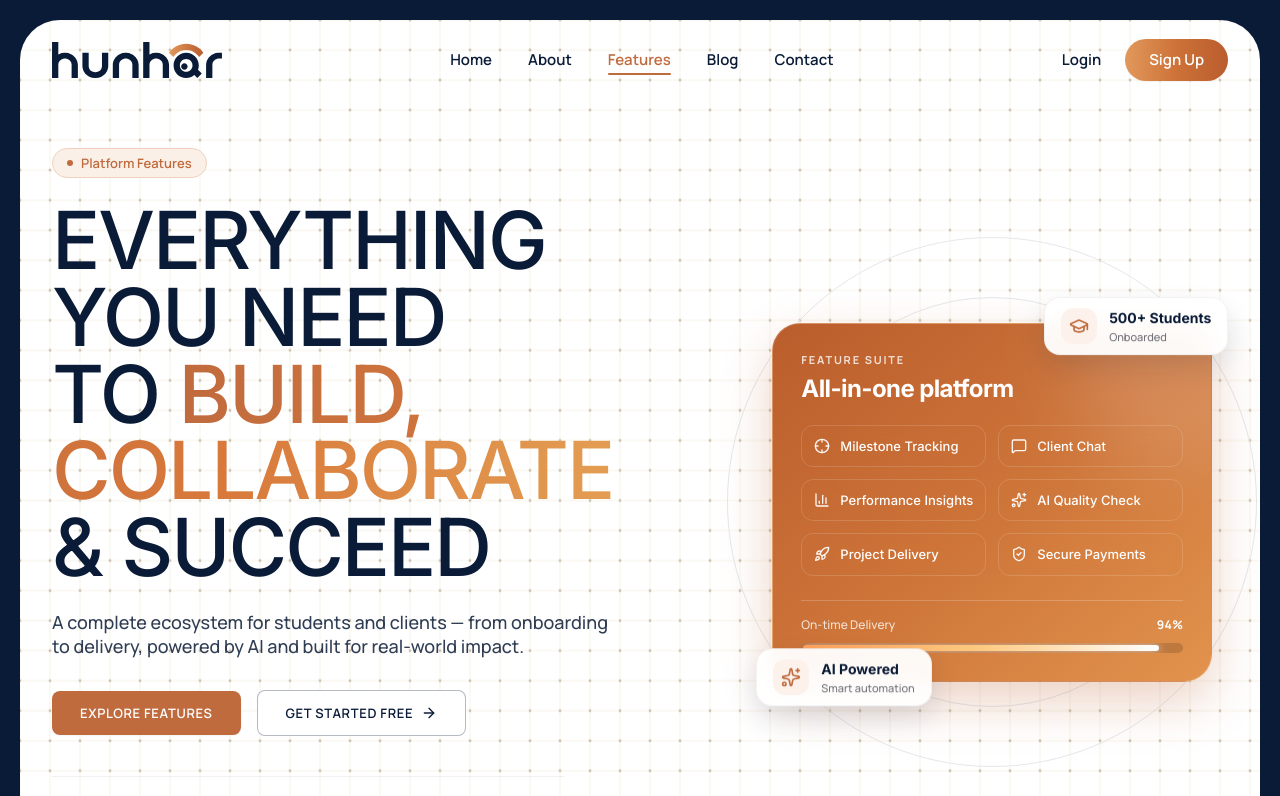
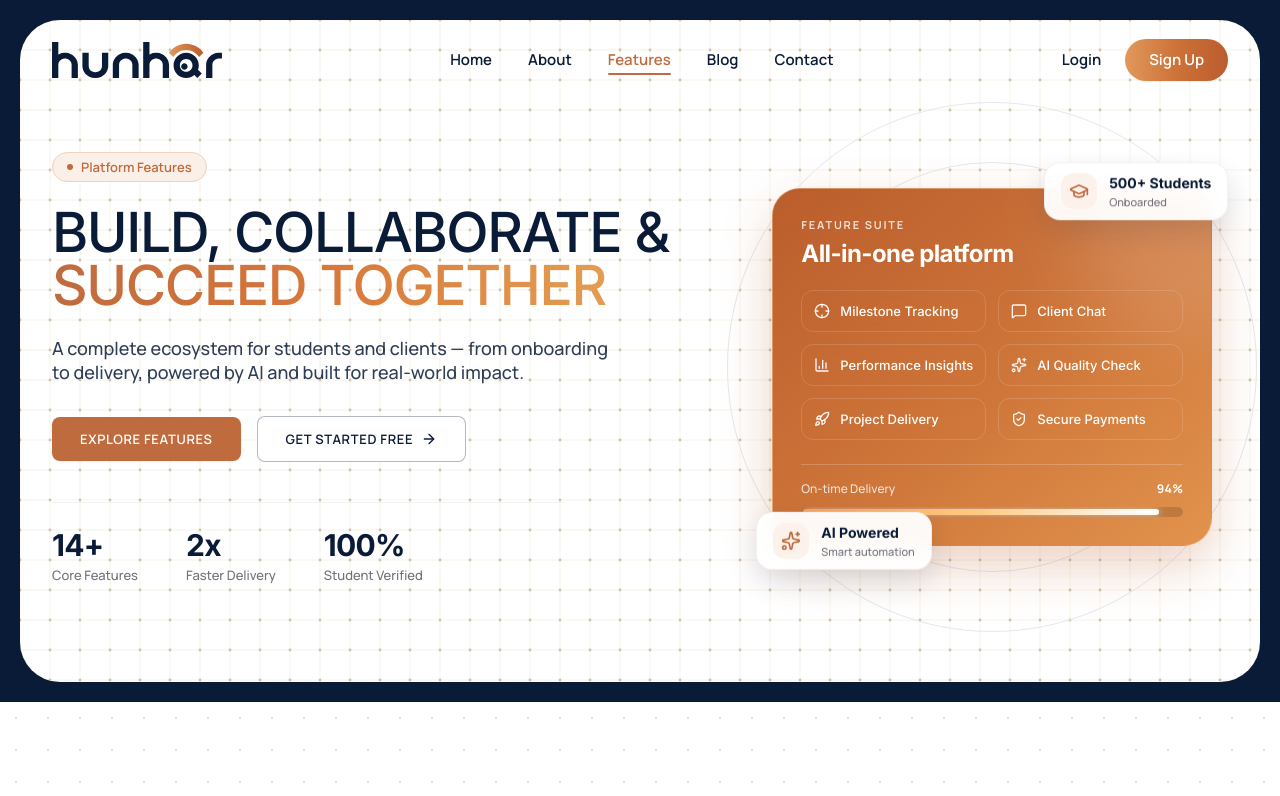
Before and after one commit to WCVFW/Hunhar, a React (Vite) app in the folder Hunhar-frontend/: page /features in a window 1280 px wide. Shown: the top 796 px of the page. Built offline with nearby package versions, Linux system fonts and the light colour scheme.

Commit message:
change the Font size

```diff
--- a/Hunhar-frontend/src/components/landing/FeaturesHero.tsx
+++ b/Hunhar-frontend/src/components/landing/FeaturesHero.tsx
@@ -47,15 +47,17 @@ export default function FeaturesHero({ onOpenSignup }: FeaturesHeroProps): React
               </div>
 
               {/* Main Headline */}
-            <h1 className="font-makira font-medium text-[2.15rem] min-[380px]:text-[2.4rem] sm:text-[3.5rem] md:text-[4rem] lg:text-[3.75rem] xl:text-[5rem] text-[#0A1B37] leading-[0.98] sm:leading-[0.96] tracking-[-0.025em] uppercase m-0">
-              Everything You Need
-              <br />
-              to{' '}
+              <h1 className="font-makira font-medium text-[2.15rem] min-[380px]:text-[2.4rem] sm:text-[3rem] md:text-[3.35rem] lg:text-[2.65rem] xl:text-[3.45rem] 2xl:text-[4rem] text-[#0A1B37] leading-[0.98] sm:leading-[0.96] tracking-[-0.025em] uppercase m-0 max-w-2xl xl:max-w-3xl">
+                <span className="sm:whitespace-nowrap">Build, Collaborate &</span>
+                <br className="hidden sm:inline" />
+                <span className="sm:whitespace-nowrap">
+
                   <span className="bg-gradient-to-r from-[#C06B3E] via-[#D8783B] to-[#E39D52] bg-clip-text text-transparent">
-                Build, Collaborate
+                    Succeed Together
                   </span>
-              <br />
-              & Succeed
+                </span>
+                <br className="hidden sm:inline" />
+
               </h1>
 
               {/* Subhead / Description */}
--- a/Hunhar-frontend/src/pages/AboutPage.tsx
+++ b/Hunhar-frontend/src/pages/AboutPage.tsx
@@ -289,8 +289,10 @@ export default function AboutPage(): React.JSX.Element {
                 <span className="inline-block px-4 py-1.5 rounded-full bg-white text-terracotta border border-terracotta/40 font-bold text-xs sm:text-sm tracking-wide shadow-sm select-text">
                   Hunhar, a THE UNOiA brand
                 </span>
-                <h1 className="font-makira font-medium text-[2.15rem] min-[380px]:text-[2.4rem] sm:text-[3.5rem] md:text-[4rem] lg:text-[3.75rem] xl:text-[5rem] text-navy tracking-[-0.025em] leading-[0.98] sm:leading-[0.96] uppercase mt-5 mb-5 sm:mb-6 max-w-xl select-text">
-                  Great Talent Deserves to Be <span className="text-terracotta select-text">Discovered.</span>
+                <h1 className="font-makira font-medium text-[2.15rem] min-[380px]:text-[2.4rem] sm:text-[3.25rem] md:text-[3.65rem] lg:text-[3.25rem] xl:text-[4.25rem] 2xl:text-[4.75rem] text-navy tracking-[-0.025em] leading-[0.98] sm:leading-[0.96] uppercase mt-5 mb-5 sm:mb-6 max-w-2xl select-text">
+                  Great Talent <br className="hidden sm:inline" />
+                  <span className="sm:whitespace-nowrap">Deserves to Be</span> <br className="hidden sm:inline" />
+                  <span className="text-terracotta select-text">Discovered.</span>
                 </h1>
                 <p className="font-manrope text-[0.9375rem] sm:text-base xl:text-[1.125rem] leading-[1.6] font-medium text-[#0A1B37]/85 max-w-lg mb-8 select-text">
                   Hunhar connects talented individuals with real opportunities and businesses with the right skills to bring ideas to life.
@@ -307,13 +309,13 @@ export default function AboutPage(): React.JSX.Element {
               {/* Right Column: Arches, Opportunity Badge, Mascot */}
               <div className="lg:col-span-6 relative max-w-lg mx-auto lg:max-w-none w-full select-text">
                 {/* Floating Opportunity Pill Badge */}
-                <div className="absolute -top-7 left-2 sm:left-6 z-20 flex items-center gap-3 bg-navy text-[#F3EFE6] px-4 py-2.5 rounded-2xl -rotate-6 shadow-2xl border border-white/10 select-text">
+                {/* <div className="absolute -top-7 left-2 sm:left-6 z-20 flex items-center gap-3 bg-navy text-[#F3EFE6] px-4 py-2.5 rounded-2xl -rotate-6 shadow-2xl border border-white/10 select-text">
                   <span className="w-8 h-8 rounded-full bg-terracotta flex-shrink-0" />
                   <div className="flex flex-col leading-tight select-text">
                     <b className="text-xs sm:text-sm font-bold select-text">Packaging redesign</b>
                     <small className="text-[#CDA96B] font-bold text-[11px] select-text">Open for bids</small>
                   </div>
-                </div>
+                </div> */}
 
                 {/* 3 Student Arch Cards */}
                 <div className="grid grid-cols-3 gap-3 sm:gap-4 items-end pt-8 select-text">
@@ -549,9 +551,8 @@ export default function AboutPage(): React.JSX.Element {
                 <img
                   src={wolfJarImg}
                   alt="Hunhar wolf mascot winking and giving thumbs up"
-                  className={`absolute top-2 right-4 sm:right-6 w-36 sm:w-44 h-auto object-contain z-20 pointer-events-none transition-all duration-700 ease-[cubic-bezier(0.34,1.56,0.64,1)] ${
-                    isJarVisible ? 'opacity-100 scale-100' : 'opacity-0 scale-75'
-                  }`}
+                  className={`absolute top-2 right-4 sm:right-6 w-36 sm:w-44 h-auto object-contain z-20 pointer-events-none transition-all duration-700 ease-[cubic-bezier(0.34,1.56,0.64,1)] ${isJarVisible ? 'opacity-100 scale-100' : 'opacity-0 scale-75'
+                    }`}
                   style={{
                     transformOrigin: 'top right',
                     transitionDelay: '700ms',
```
Lines whose indentation alone changed are shown as unchanged.
